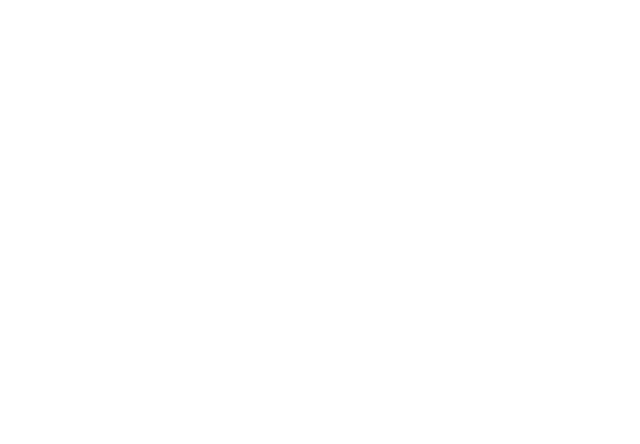
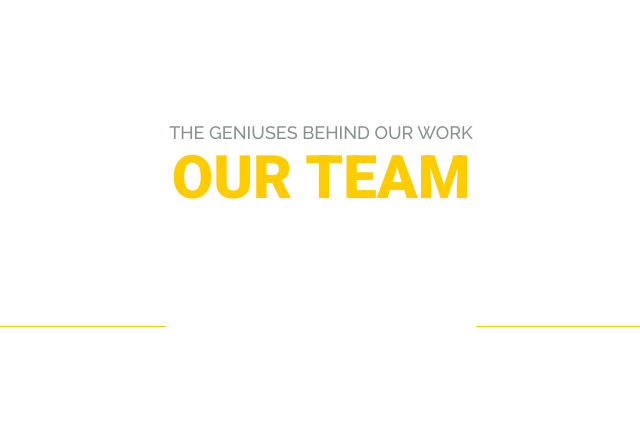
Before and after one commit to sergeiown/BeetRootEducationLesson17, a plain HTML site: page index.html in a window 1280 px wide. Shown: the whole page, without its empty margins (319-959 px from the left). Drawn offline with Linux system fonts and the light colour scheme.

Commit message:
experimental actions

```diff
--- a/index.html
+++ b/index.html
@@ -7,5 +7,15 @@
     <link rel="stylesheet" href="./style/index.css" />
     <title>Our team</title>
   </head>
-  <body></body>
+  <body>
+    <header class="header">
+      <h4>The geniuses behind our work</h4>
+      <h1>Our team</h1>
+      <div class="header__underline">
+        <hr />
+        <svg></svg>
+        <hr />
+      </div>
+    </header>
+  </body>
 </html>
--- a/style/_reset.scss
+++ b/style/_reset.scss
@@ -6,9 +6,9 @@
 *,
 *:before,
 *:after {
-  box-sizing: border-box;
   -moz-box-sizing: border-box;
   -webkit-box-sizing: border-box;
+  box-sizing: border-box;
 }
 :focus,
 :active {
@@ -24,13 +24,7 @@ header,
 aside {
   display: block;
 }
-html,
-body {
-  height: 100px;
-  width: 100px;
-  font-size: 14px;
-  line-height: 1;
-}
+
 input,
 button,
 textarea {
--- a/style/index.scss
+++ b/style/index.scss
@@ -1,4 +1,48 @@
 @import "../style/_reset.scss";
 @import "../style/fonts";
 
-$color-main: #ffcc00 !global;
+$color-main: #ffcc00 !default;
+$padding-main: 121px calc((100vw - 1170px) / 2) !default;
+
+@mixin parent-hovered {
+  @if & {
+    &:hover {
+      background-color: $color-main;
+    }
+  } @else {
+    a {
+      background-color: transparent;
+    }
+  }
+}
+
+body {
+  padding: $padding-main;
+}
+
+.header {
+  display: flex;
+  flex-direction: column;
+  align-items: center;
+  h4 {
+    @extend %subtitle;
+  }
+  h1 {
+    @extend %title;
+  }
+  &__underline {
+    display: inline-flex;
+    align-items: center;
+    gap: 5px;
+    justify-content: space-between;
+    margin: 40px;
+    & hr {
+      width: 210px;
+      height: 1px;
+      left: 360px;
+      top: 147px;
+      background-color: $color-main;
+      border: 0;
+    }
+  }
+}
```
Also changed, not shown: style/index.css, 1 other file.
